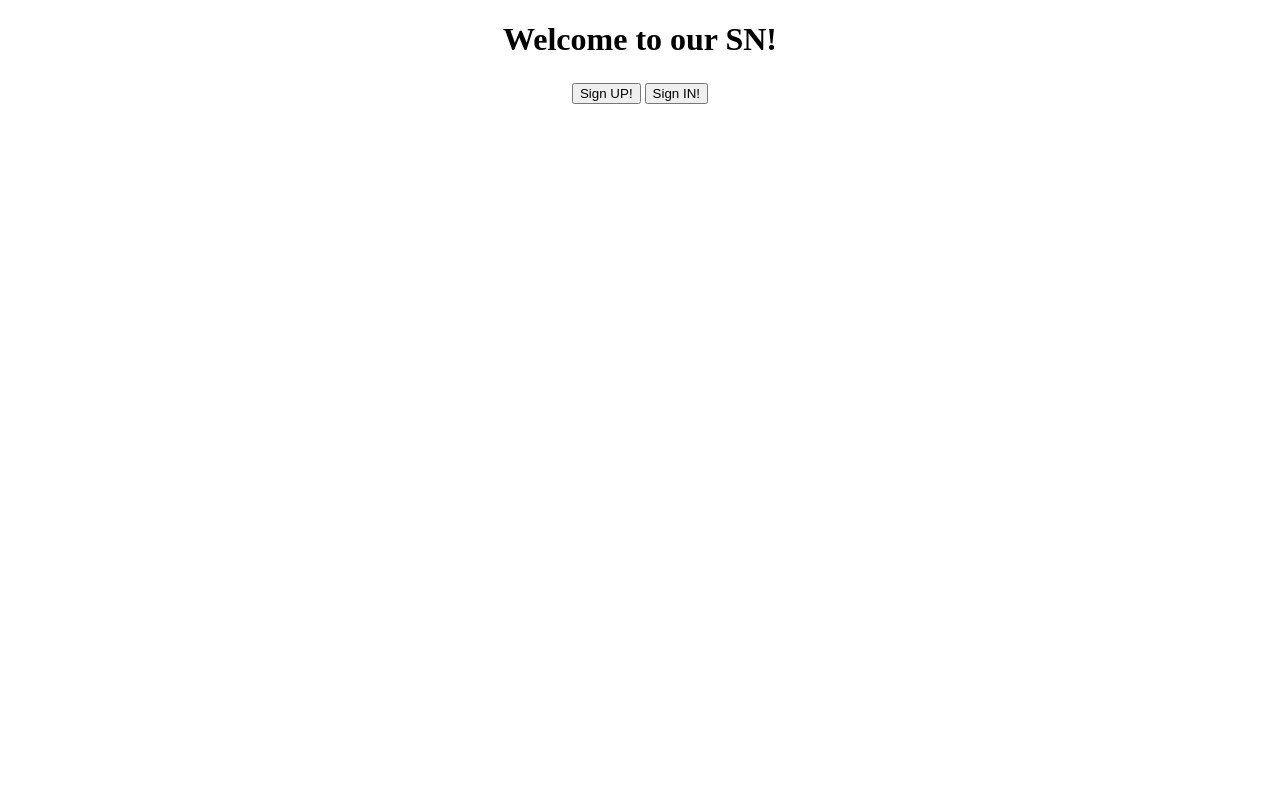
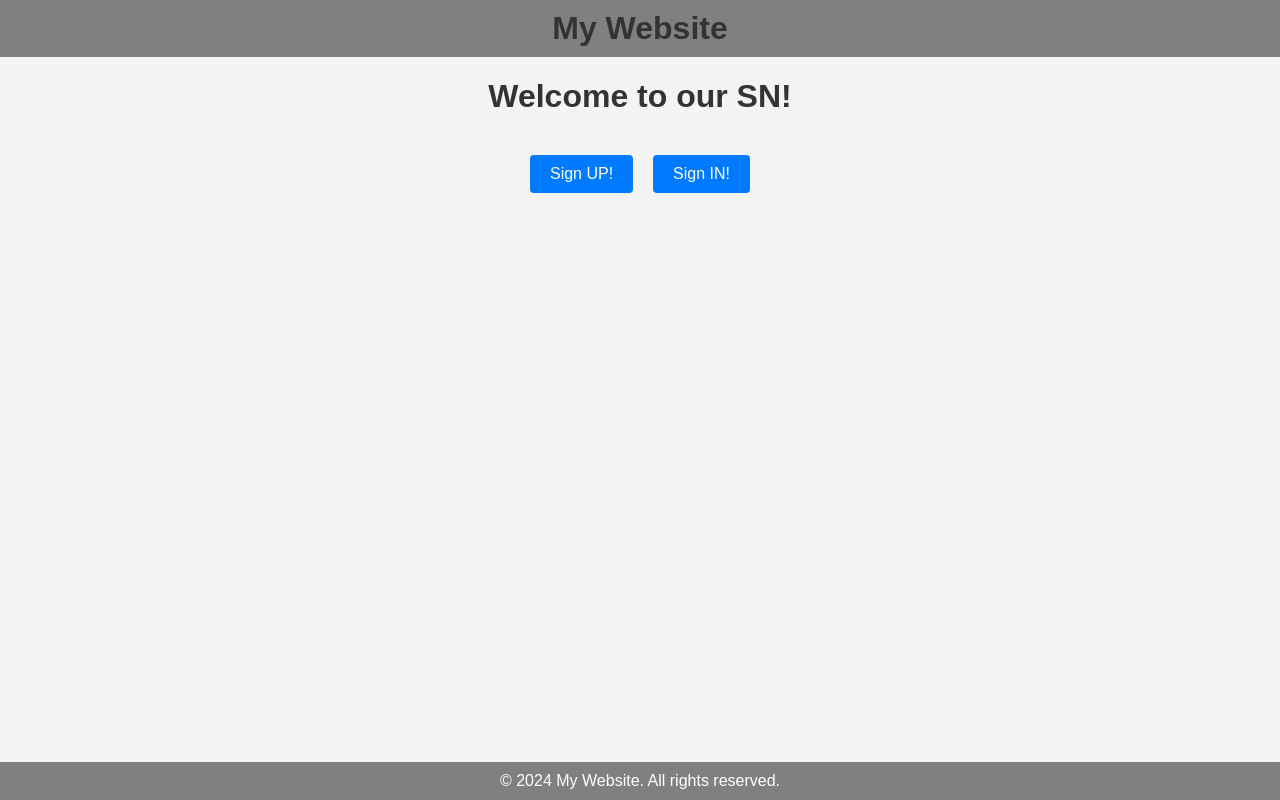
Before and after one commit to liorvi35/CloudFinalProject, a plain HTML site: page pages/index.html in a window 1280 px wide. Drawn offline with Linux system fonts and the light colour scheme.

Commit message:
design for index page

```diff
--- a/pages/index.html
+++ b/pages/index.html
@@ -1,17 +1,100 @@
 <!DOCTYPE html>
 <html lang="en">
+
 <head>
+    <meta charset="UTF-8">
+    <meta name="viewport" content="width=device-width, initial-scale=1.0">
     <title>Index</title>
+    <style>
+        body {
+            font-family: Arial, sans-serif;
+            background-color: #f4f4f4;
+            margin: 0;
+            padding: 0;
+            display: flex;
+            flex-direction: column;
+            align-items: center;
+            justify-content: center;
+            min-height: 100vh;
+        }
+
+        .header, .footer {
+            width: 100%;
+            background-color: gray;
+            color: white;
+            text-align: center;
+            padding: 10px 0;
+            position: sticky;
+            top: 0;
+        }
+
+        .footer {
+            position: static;
+            bottom: 0;
+            margin-top: auto;
+        }
+
+        .header h1, .footer p {
+            margin: 0;
+        }
+
+        .main-content {
+            flex: 1;
+            display: flex;
+            flex-direction: column;
+            align-items: center;
+        }
+
+        h1 {
+            color: #333;
+            margin-bottom: 20px;
+        }
+
+        .button-container {
+            display: flex;
+            gap: 20px;
+            margin-top: 20px;
+        }
+
+        .button-container input {
+            padding: 10px 20px;
+            border: none;
+            border-radius: 4px;
+            background-color: #007bff;
+            color: white;
+            font-size: 16px;
+            cursor: pointer;
+            transition: background-color 0.3s, transform 0.2s;
+        }
+
+        .button-container input:hover {
+            background-color: #0056b3;
+            transform: scale(1.05);
+        }
+
+        .button-container input:active {
+            background-color: #004494;
+            transform: scale(0.98);
+        }
+    </style>
 </head>
+
 <body>
-        <div style="text-align: center;">
+    <header class="header">
+        <h1>My Website</h1>
+    </header>
+
+    <div class="main-content">
         <h1>Welcome to our SN!</h1>
-            <table style="margin-left: auto; margin-right: auto;">
-                <tr>
-                    <td><input type="button" onclick="window.location.href = '/api/register';" value="Sign UP!"/></td>
-                    <td><input type="button" onclick="window.location.href = '/api/login';" value="Sign IN!"/></td>
-                </tr>
-            </table>
+        <div class="button-container">
+            <input type="button" onclick="window.location.href = '/api/register';" value="Sign UP!" />
+            <input type="button" onclick="window.location.href = '/api/login';" value="Sign IN!" />
         </div>
+    </div>
+
+    <footer class="footer">
+        <p>© 2024 My Website. All rights reserved.</p>
+    </footer>
 </body>
+
 </html>
```
Lines whose indentation alone changed are shown as unchanged.
